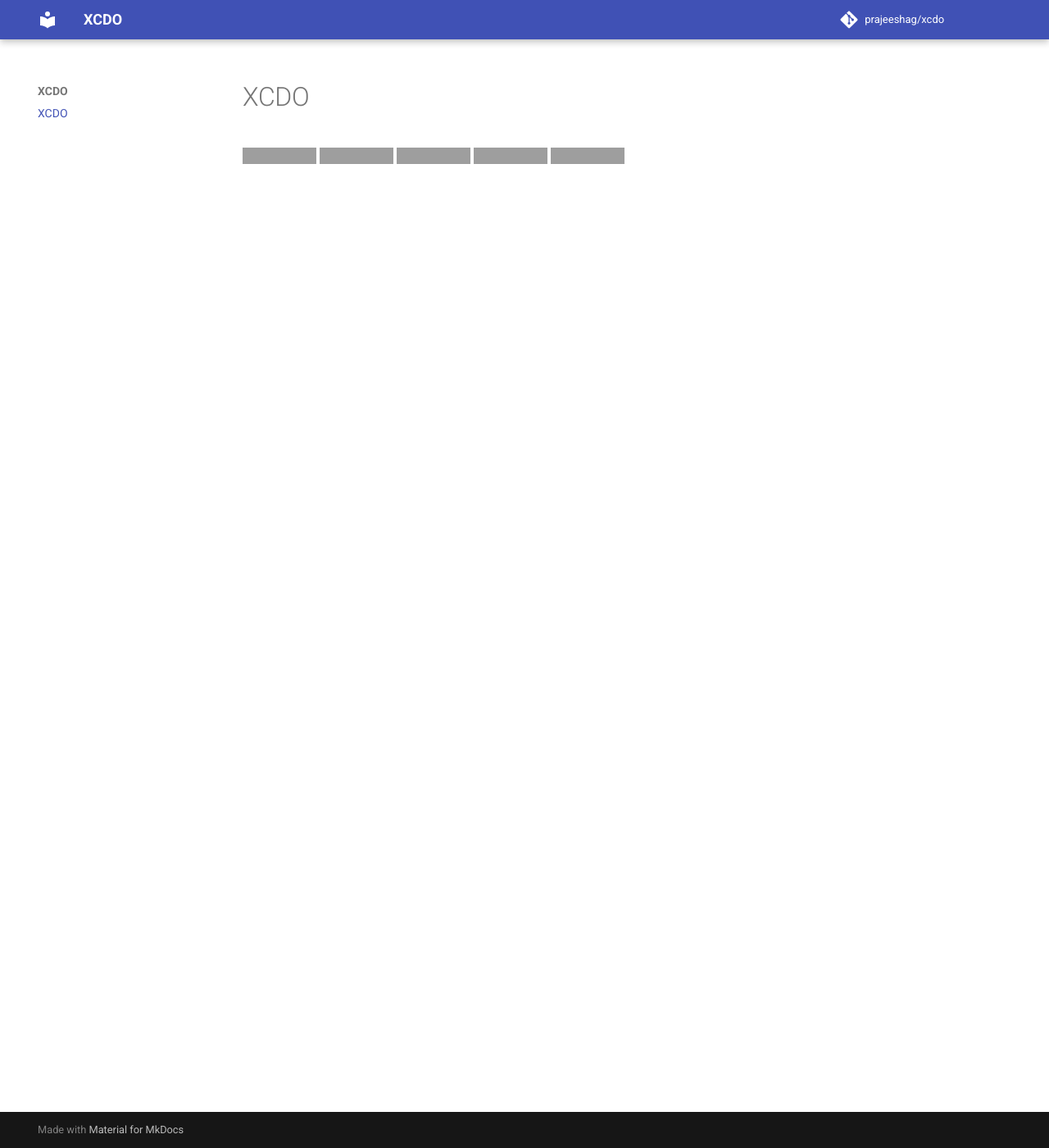
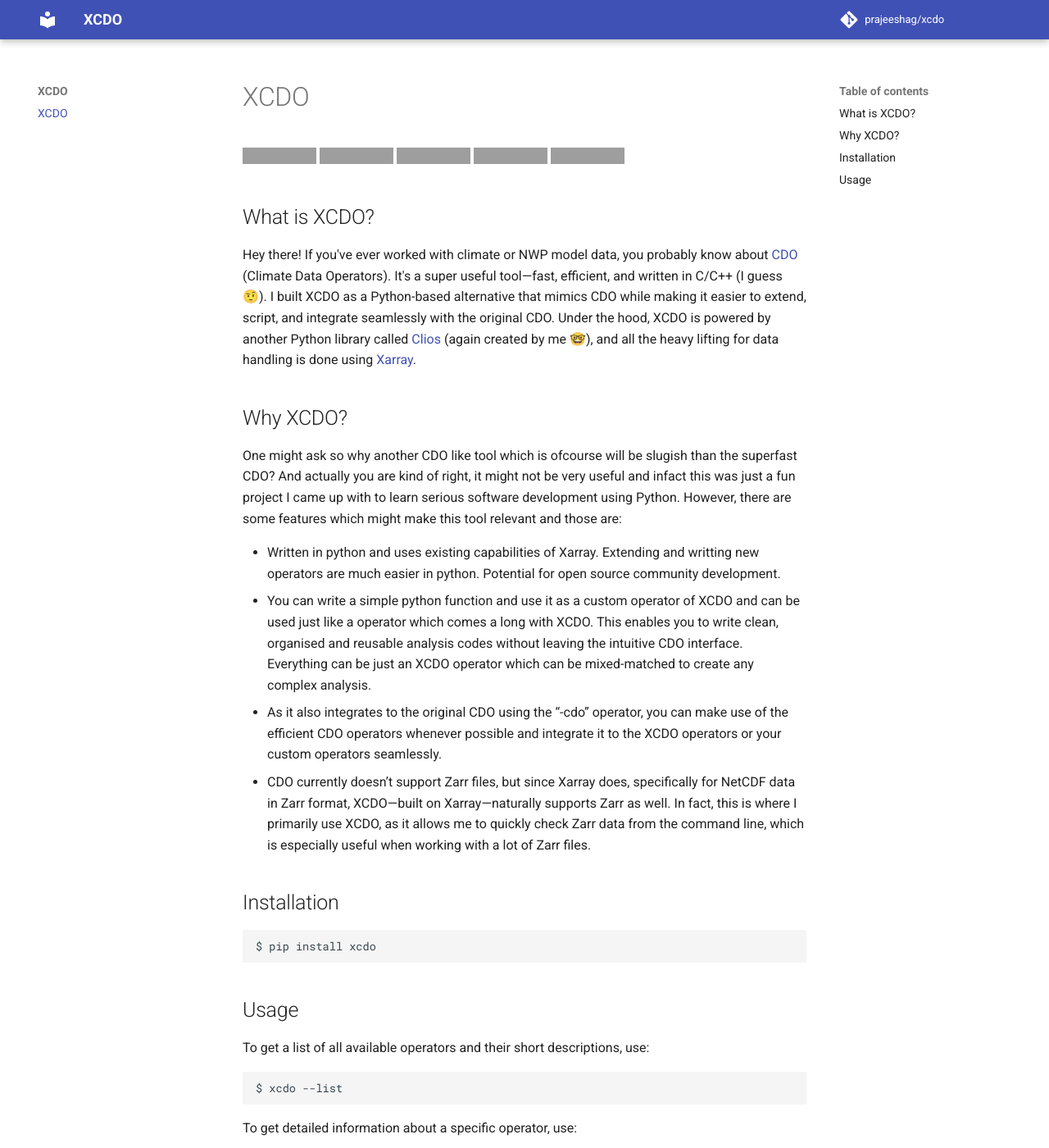
Before and after one commit to prajeeshag/xcdo, an MkDocs documentation site: the page built from docs/index.md, in a window 1280 px wide and 1400 px high. Shown: the whole window at 82% size. Built offline with MkDocs 1.6.1 and Material for MkDocs 9.7.7, drawn with Linux system fonts in a browser that asks for light colours; comment, search, counter and statistics services are not loaded; some of the changed text lies outside the part shown; grey boxes are pictures that could not be loaded.

Commit message:
docs: adds initial docs

````diff
--- a/docs/index.md
+++ b/docs/index.md
@@ -7,3 +7,42 @@
 ![PyPI - Version](https://img.shields.io/pypi/v/xcdo)
 [![codecov](https://codecov.io/gh/prajeeshag/xcdo/graph/badge.svg?token=UNNUW30IQL)](https://codecov.io/gh/prajeeshag/xcdo)
 [![pre-commit](https://img.shields.io/badge/pre--commit-enabled-brightgreen?logo=pre-commit)](https://github.com/pre-commit/pre-commit)
+
+
+## What is XCDO?
+Hey there! If you've ever worked with climate or NWP model data, you probably know about [CDO](https://code.mpimet.mpg.de/projects/cdo) (Climate Data Operators). It's a super useful tool—fast, efficient, and written in C/C++ (I guess 🤨). I built XCDO as a Python-based alternative that mimics CDO while making it easier to extend, script, and integrate seamlessly with the original CDO. Under the hood, XCDO is powered by another Python library called [Clios](https://github.com/prajeeshag/clios) (again created by me 🤓), and all the heavy lifting for data handling is done using [Xarray](https://docs.xarray.dev/en/stable/).
+
+## Why XCDO?
+One might ask so why another CDO like tool which is ofcourse will be slugish than the superfast CDO? And actually you are kind of right, it might not be very useful and infact this was just a fun project I came up with to learn serious software development using Python. However, there are some features which might make this tool relevant and those are:
+
+- Written in python and uses existing capabilities of Xarray. Extending and writting new operators are much easier in python. Potential for open source community development.
+- You can write a simple python function and use it as a custom operator of XCDO and can be used just like a operator which comes a long with XCDO. This enables you to write clean, organised and reusable analysis codes without leaving the intuitive CDO interface. Everything can be just an XCDO operator which can be mixed-matched to create any complex analysis.
+- As it also integrates to the original CDO using the “-cdo” operator, you can make use of the efficient CDO operators whenever possible and integrate it to the XCDO operators or your custom operators seamlessly.
+- CDO currently doesn’t support Zarr files, but since Xarray does, specifically for NetCDF data in Zarr format, XCDO—built on Xarray—naturally supports Zarr as well. In fact, this is where I primarily use XCDO, as it allows me to quickly check Zarr data from the command line, which is especially useful when working with a lot of Zarr files.
+
+## Installation
+<!--termynal-->
+```
+$ pip install xcdo
+```
+
+## Usage
+To get a list of all available operators and their short descriptions, use:
+<!--termynal--->
+```
+$ xcdo --list
+```
+
+To get detailed information about a specific operator, use:
+<!--termynal--->
+```
+# xcdo --show <operator>
+$ xcdo --show selvar
+```
+
+As it mimics the CDO interface, using XCDO is generally the same as using CDO. for e.g:
+<!--termynal--->
+```
+$ xcdo -selvar,var1 indata.nc outdata.nc
+$ xcdo -timemean -zonmean in.nc out.nc
+```
--- a/pyproject.toml
+++ b/pyproject.toml
@@ -62,7 +62,11 @@ dev = [
     "mypy>=1.13.0",
     "cdo>=1.6.1",
 ]
-docs = ["mkdocs>=1.6.1", "mkdocs-material>=9.5.46"]
+docs = [
+    "mkdocs>=1.6.1",
+    "mkdocs-material>=9.5.46",
+    "termynal>=0.13.0",
+]
 
 [tool.coverage.run]
 branch = true
````
Also changed, not shown: 1 other file.
